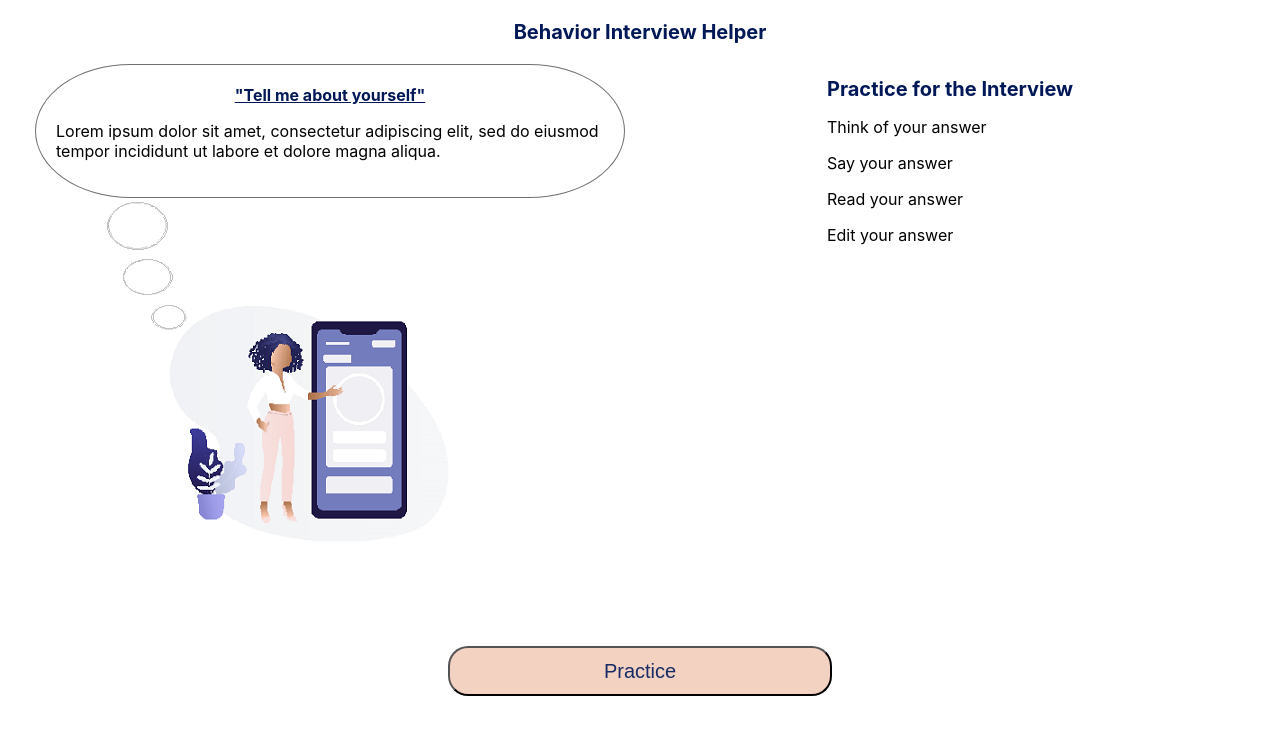
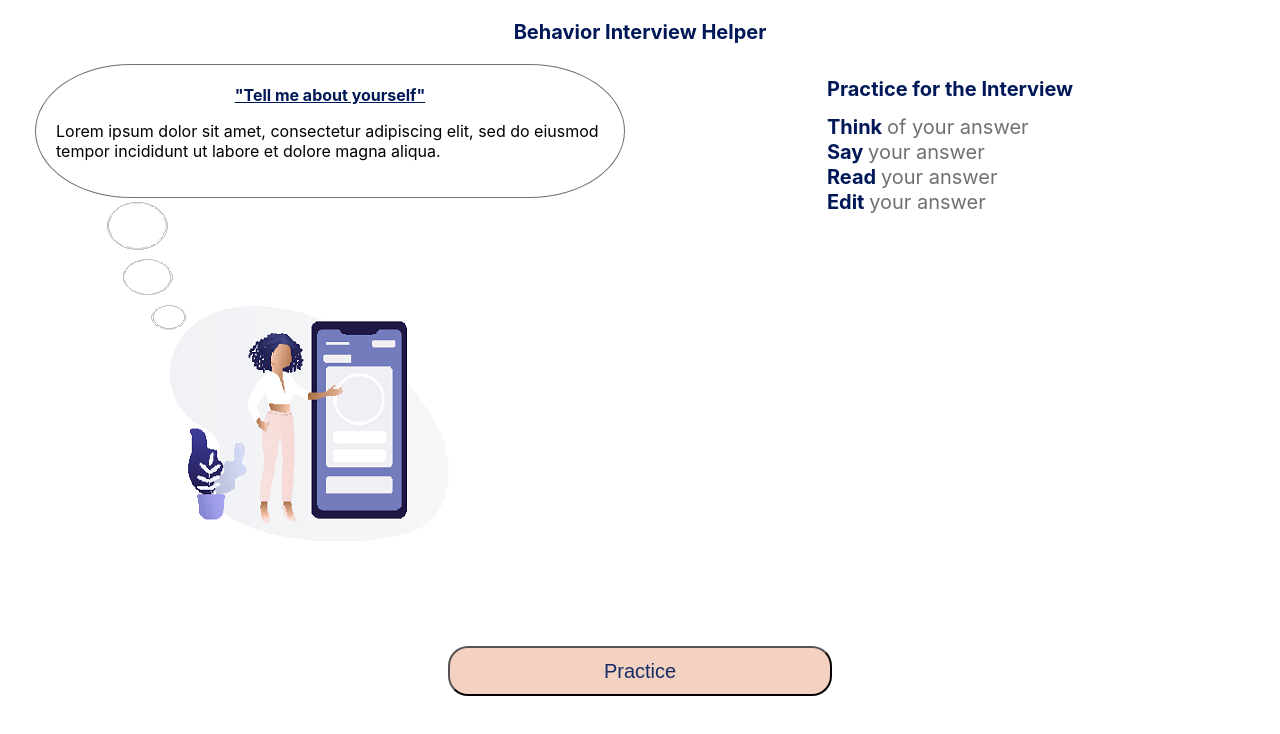
Before and after one commit to jcsmileyjr/behavior-interview-helper, a React (Create React App) app in the folder interview-helper/: page / in a window 1280 px wide. Shown: the top 734 px of the page. Built offline with nearby package versions, Linux system fonts and the light colour scheme.

Commit message:
Bug: Broken landing page content styling

```diff
--- a/interview-helper/src/pages/landingPage/landingPage.css
+++ b/interview-helper/src/pages/landingPage/landingPage.css
@@ -84,13 +84,13 @@ main {
     align-content: center;
 }
 
-.landingPage__contentText--container > p {
+.landingPage__contentText--container > div > p {
     color: #707070;
     font-size: var(--Header-Mobile-Font-Size);
     margin: 1px 0;
 }
 
-.landingPage__contentText--container > p >span {
+.landingPage__contentText--container >div > p >span {
     color:var(--Primary-Dark-Blue);
     font-weight: bold;
 }
```
